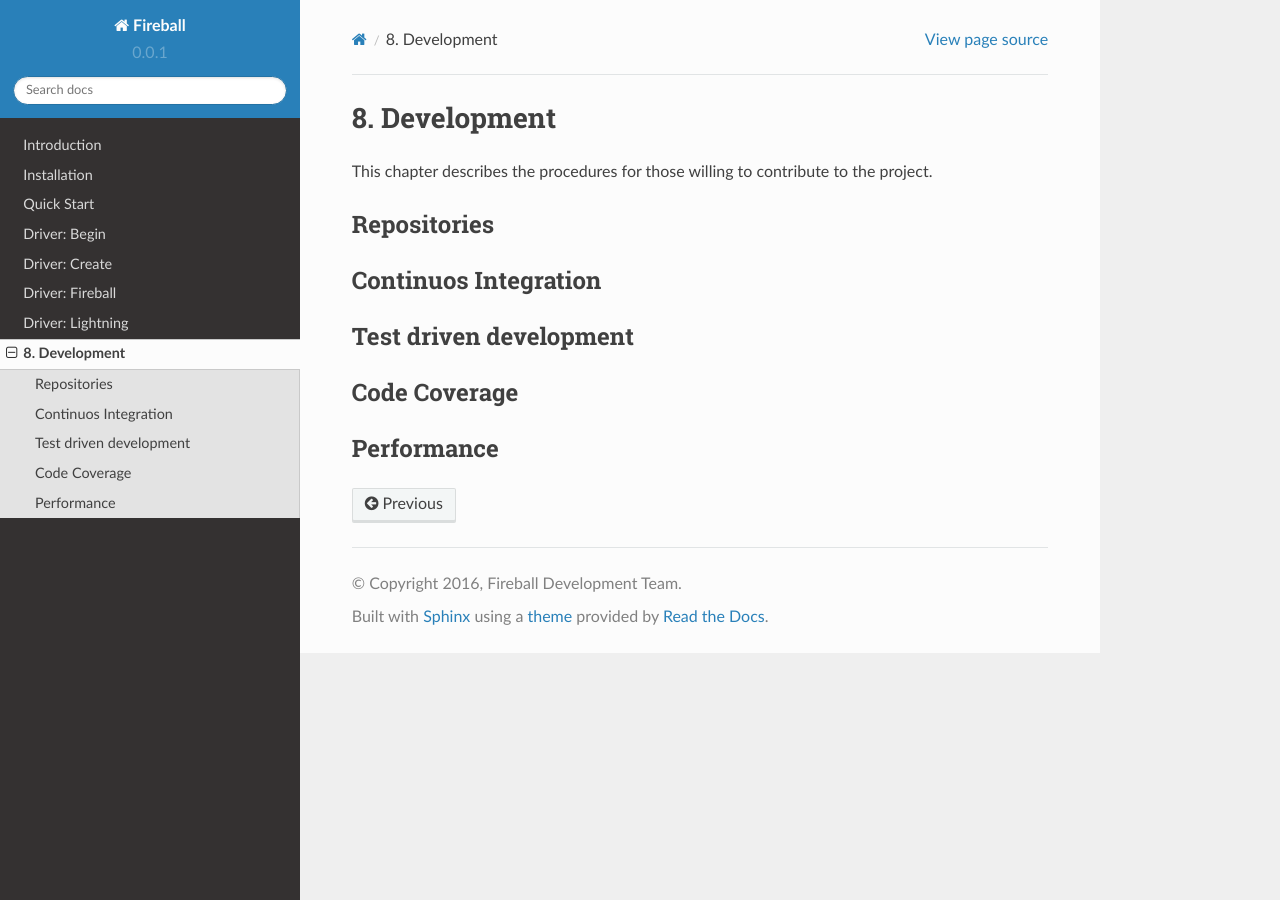
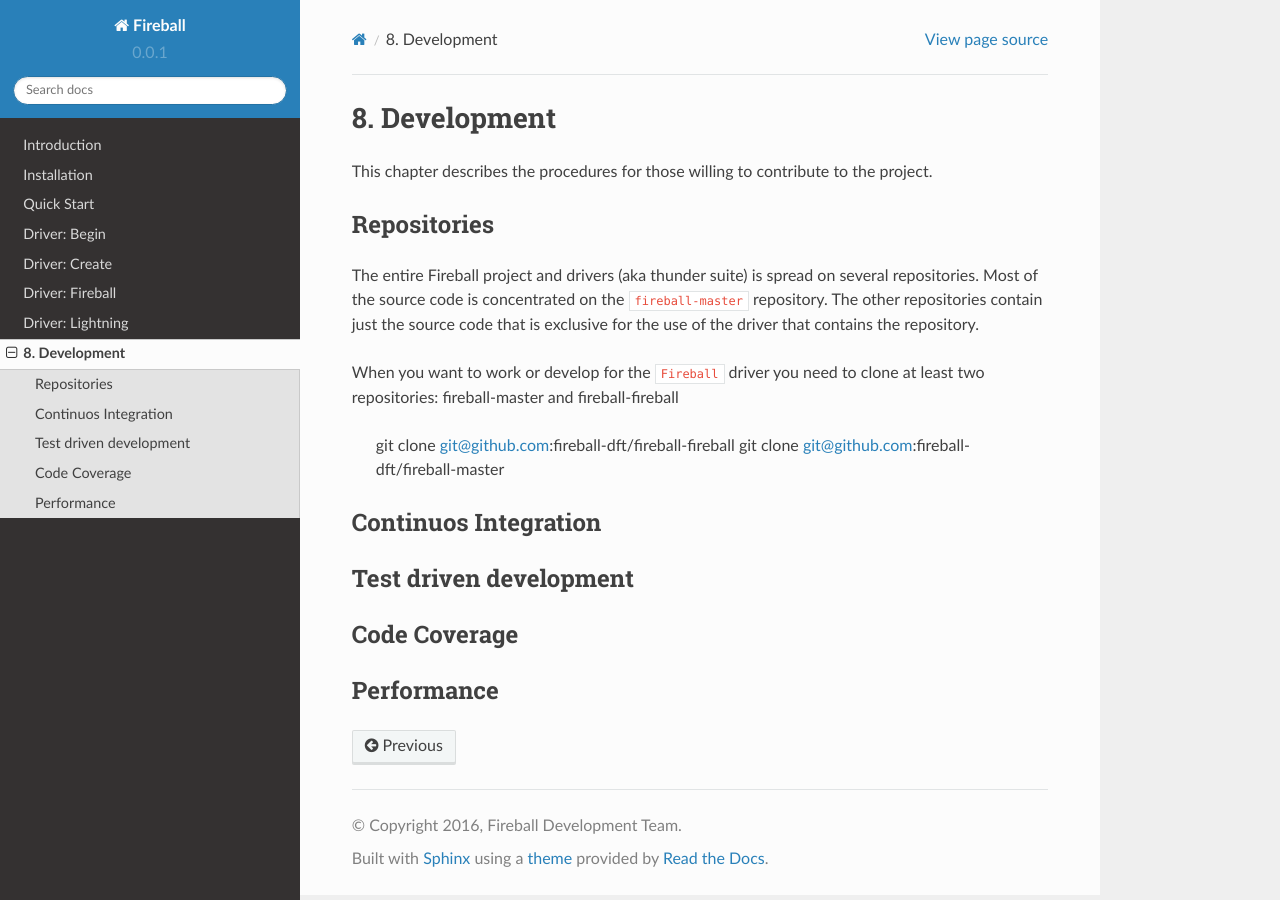
Before and after one commit to fireball-dft/fireball-dft.github.io, a Sphinx documentation site: the page built from source/8.Development.rst, in a window 1280 px wide. Built offline with Sphinx 7.4.7 and the Read the Docs theme 2.0.0, drawn with Linux system fonts in a browser that asks for light colours.

Commit message:
Adding some content to 8.Development

```diff
--- a/source/8.Development.rst
+++ b/source/8.Development.rst
@@ -6,6 +6,18 @@ project.
 
 Repositories
 ------------
+
+The entire Fireball project and drivers (aka thunder suite) is spread on several
+repositories.
+Most of the source code is concentrated on the ``fireball-master`` repository.
+The other repositories contain just the source code that is exclusive for the
+use of the driver that contains the repository.
+
+When you want to work or develop for the ``Fireball`` driver you need to clone
+at least two repositories: fireball-master and fireball-fireball
+
+   git clone git@github.com:fireball-dft/fireball-fireball
+   git clone git@github.com:fireball-dft/fireball-master
 
 Continuos Integration
 ---------------------
```
Also changed, not shown: 5 other files.
